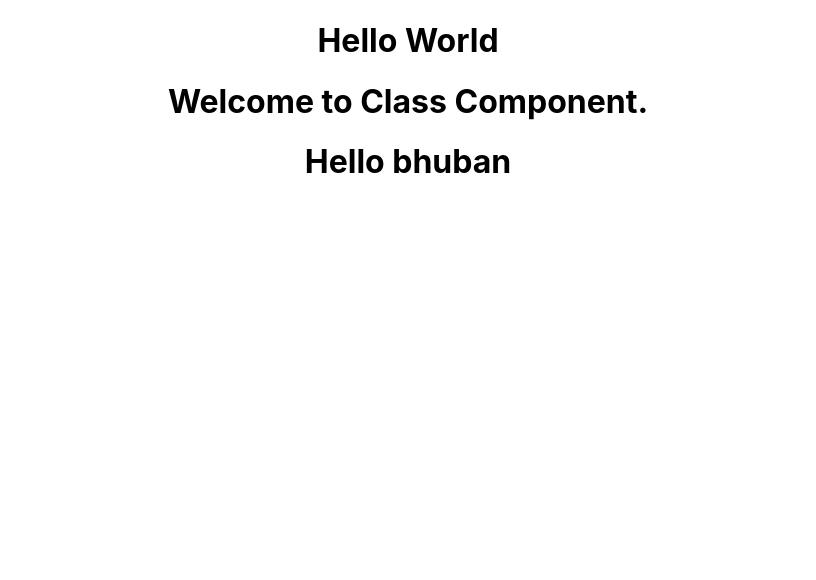
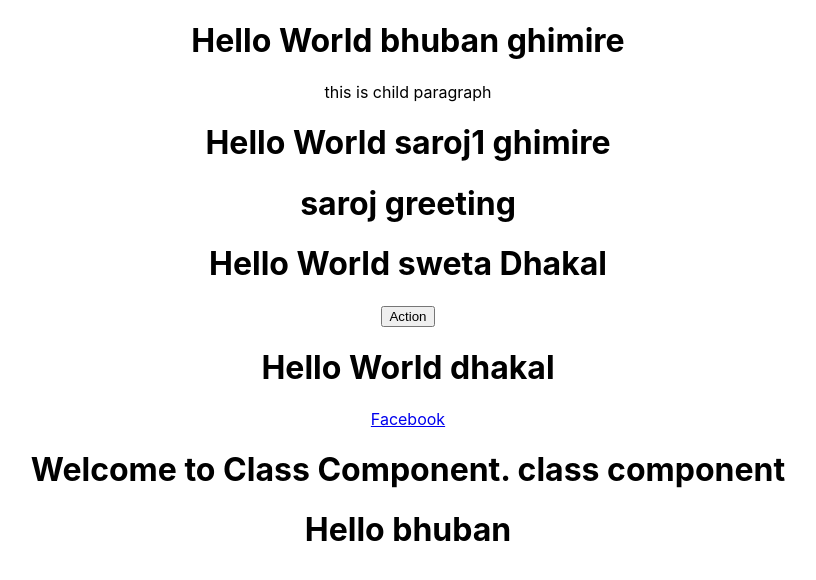
Before and after one commit to Bhubanghimire/react-practise, a React (Create React App) app: page / in a window 1280 px wide. Shown: the top 580 px of the page, without its empty margins (232-1048 px from the left). Built offline with nearby package versions, Linux system fonts and the light colour scheme.

Commit message:
study of props

```diff
--- a/src/App.js
+++ b/src/App.js
@@ -9,8 +9,22 @@ class App extends Component{
   render() {
     return (
         <div className="App">
-                <Greet></Greet>
-                <Welcome></Welcome>
+                <Greet name="bhuban" lastName="ghimire">
+                    <p> this is child paragraph </p>
+                </Greet>
+
+                <Greet name="saroj1" lastName="ghimire">
+                    <h1> saroj greeting</h1>
+                </Greet>
+
+                <Greet name="sweta" lastName="Dhakal">
+                    <button>Action</button>
+                </Greet>
+
+                <Greet name="dhakal">
+                    <a href="http://www.facebook.com" target="_blank" rel="noreferrer">Facebook</a>
+                </Greet>
+                <Welcome name="class component"></Welcome>
                 <Hello></Hello>
         </div>
     );
--- a/src/components/Classcomponent.js
+++ b/src/components/Classcomponent.js
@@ -2,7 +2,7 @@ import React,{ Component } from "react";
 
 class Welcome extends Component{
     render(){
-        return <h1>Welcome to Class Component.</h1>
+        return <h1>Welcome to Class Component. {this.props.name}</h1>
     }
 }
 
--- a/src/components/Functional.js
+++ b/src/components/Functional.js
@@ -1,5 +1,15 @@
 import React from "react";
 
-const Greet = () => <h1> Hello World </h1>
+const Greet = (props) =>{
+   return(
+      <div>
+       <h1>
+          Hello World {props.name} {props.lastName}
+       </h1>
+      {props.children}
+      </div>
+
+   )
+}
 
 export default Greet;
```
